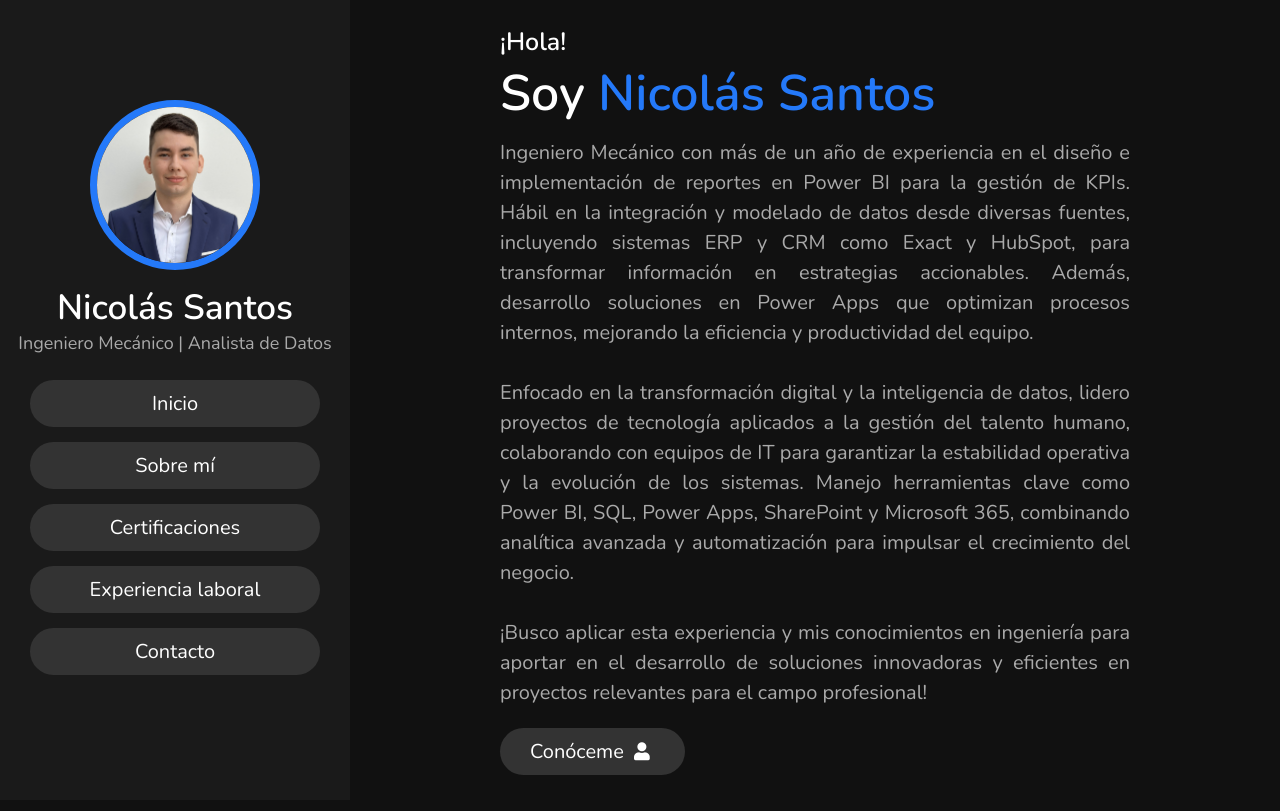
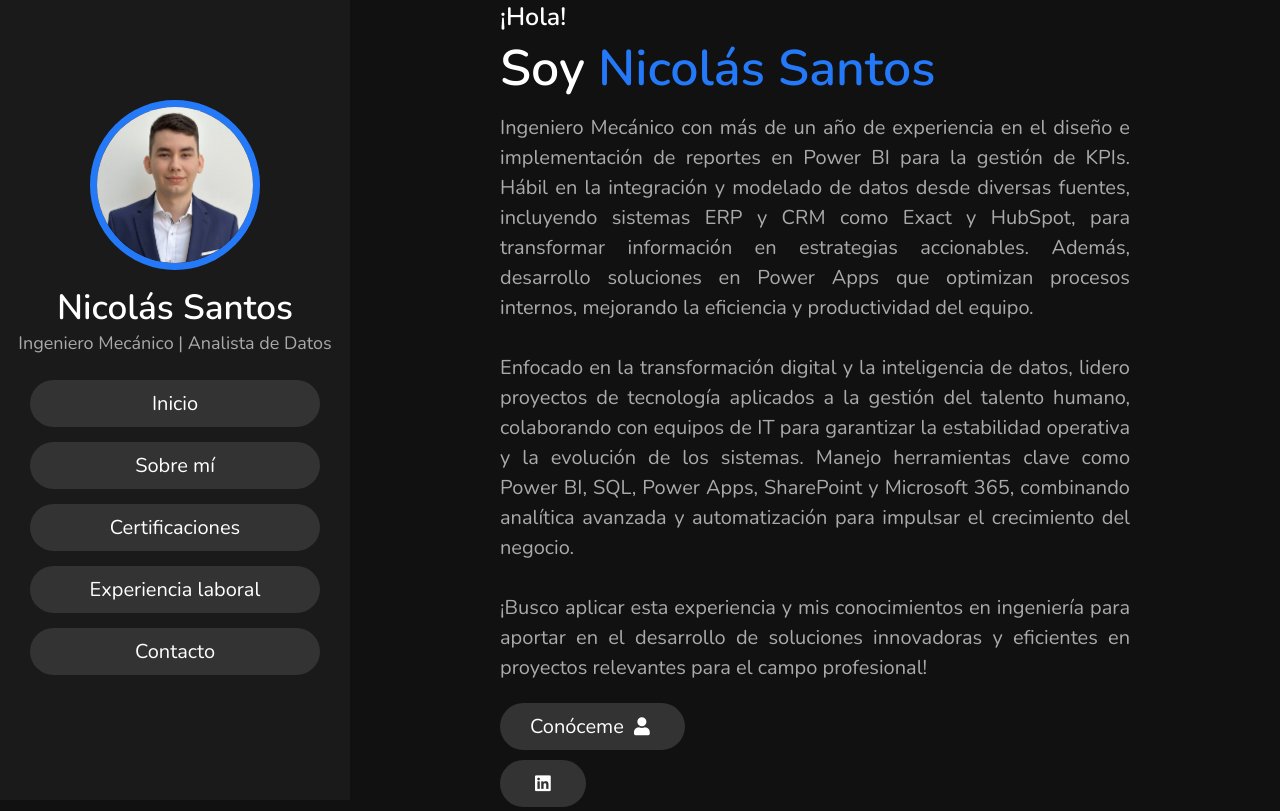
Before and after one commit to NicoSC777/NicoSC777.github.io, a plain HTML site: page index.html in a window 1280 px wide. Shown: the top 811 px of the page. Drawn offline with nearby package versions, Linux system fonts and the light colour scheme.

Commit message:
Update index.html

```diff
--- a/index.html
+++ b/index.html
@@ -53,6 +53,7 @@
         ¡Busco aplicar esta experiencia y mis conocimientos en ingeniería para aportar en el desarrollo de soluciones innovadoras y eficientes en proyectos relevantes para el campo profesional!
     </p>
     <a href="#about"><button class="btn">Conóceme <i class="fas fa-user"></i></button></a>
+    <a href="https://www.linkedin.com/in/nicolas-santosc/"><button class="btn"><i class="fab fa-linkedin"></i></button></a>
 
 </section>
 
```
